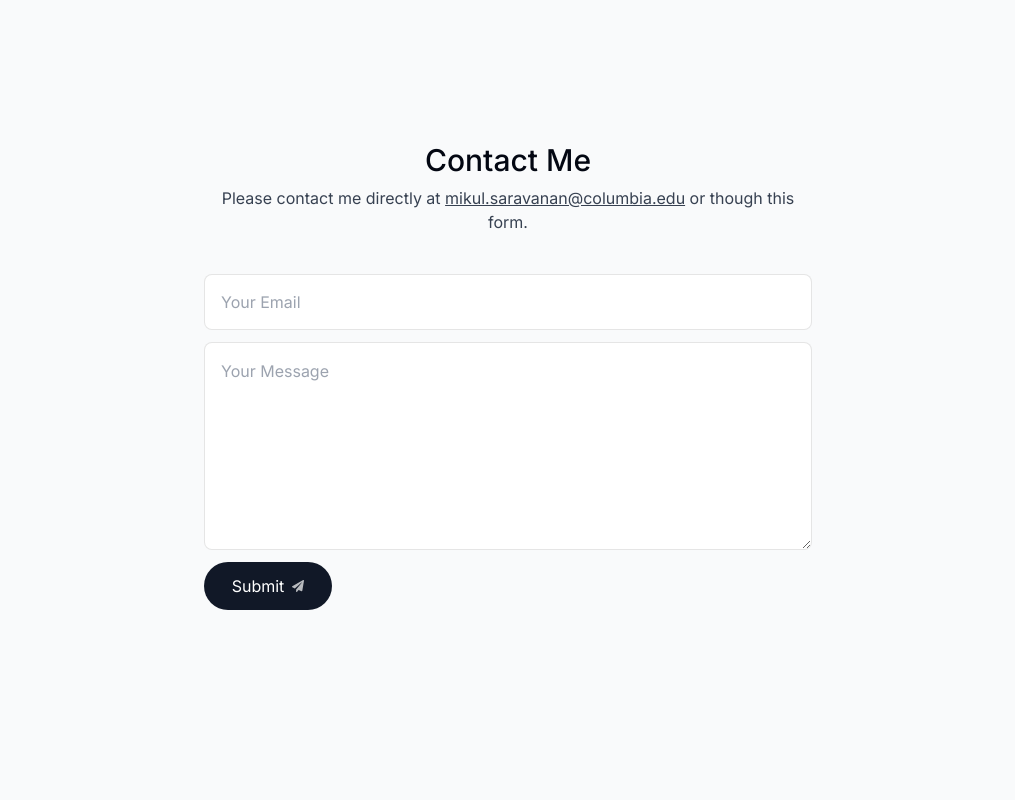
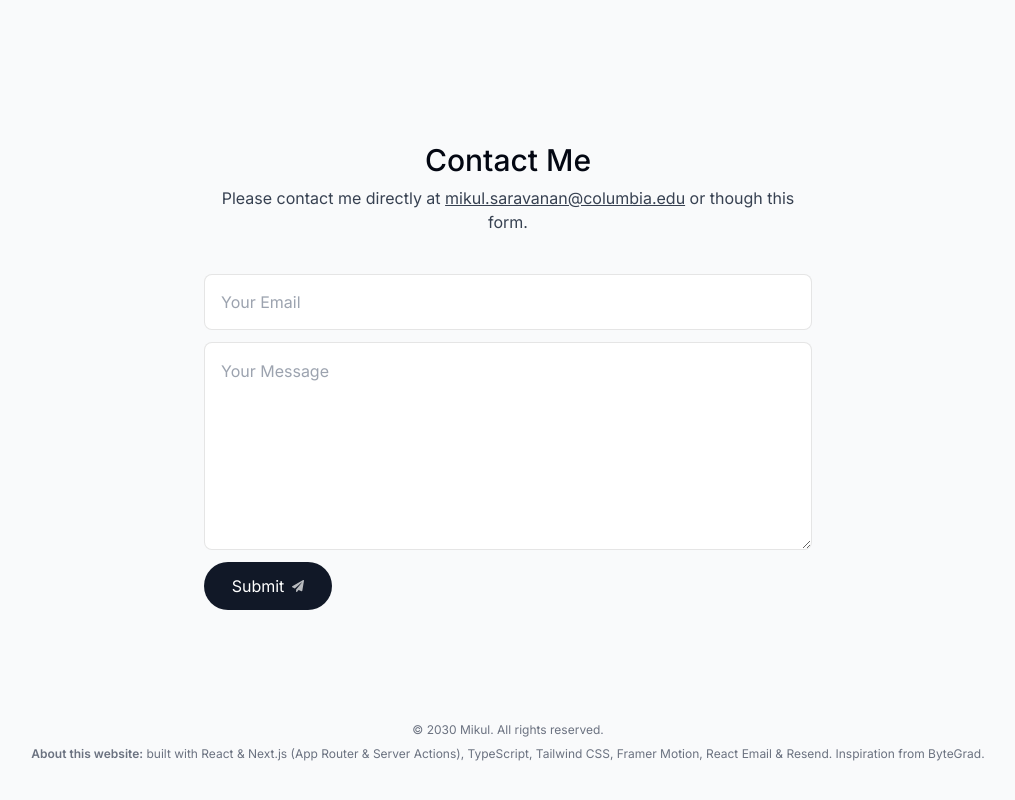
Before and after one commit to MiPlayer123/mikul_personal_website, a Next.js app: page / in a window 1280 px wide. Shown: the part 5723-6523 px from the top of the page, without its empty margins (132-1147 px from the left). Before the commit the page ends 6445 px from the top, so only its background shows below. Built offline with nearby package versions, Linux system fonts and the light colour scheme; no server answers.

Commit message:
added fotoer

```diff
--- a/app/layout.tsx
+++ b/app/layout.tsx
@@ -5,6 +5,7 @@
 import "./globals.css";
 import ActiveSectionContextProvider from "@/context/active-section-context";
 import { Toaster } from "react-hot-toast";
+import Footer from "@/components/footer";
 
 const inter = Inter({ subsets: ["latin"] });
 
@@ -27,6 +28,7 @@
         <ActiveSectionContextProvider>
           <Header />
           {children}
+        <Footer />
 
           <Toaster position="top-right" />
         </ActiveSectionContextProvider>
--- /dev/null
+++ b/components/footer.tsx
@@ -0,0 +1,16 @@
+import React from 'react'
+
+export default function Footer() {
+  return (
+    <footer className="mb-10 px-4 text-center text-gray-500">
+      <small className="mb-2 block text-xs">
+        &copy; 2030 Mikul. All rights reserved.
+      </small>
+      <p className="text-xs">
+        <span className="font-semibold">About this website:</span> built with
+        React & Next.js (App Router & Server Actions), TypeScript, Tailwind CSS,
+        Framer Motion, React Email & Resend. Inspiration from ByteGrad.
+      </p>
+    </footer>
+  )
+}
```
